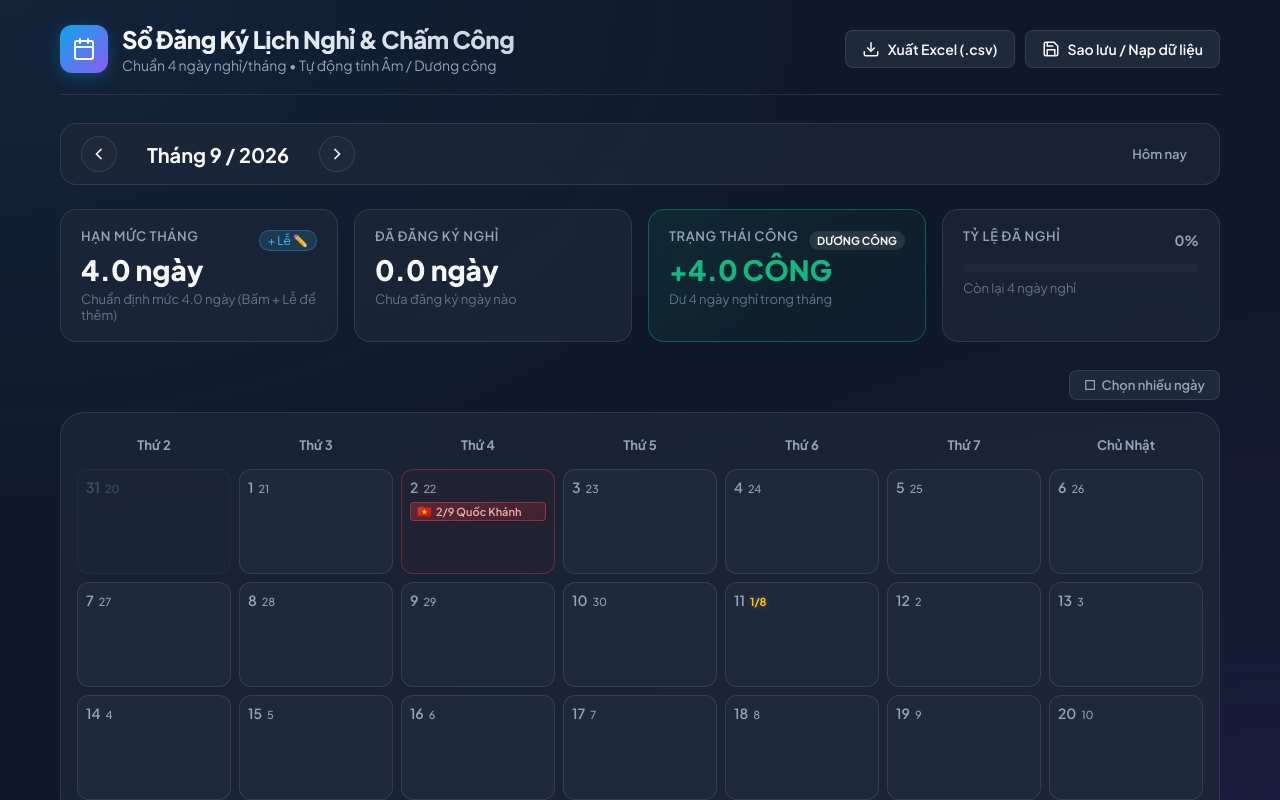
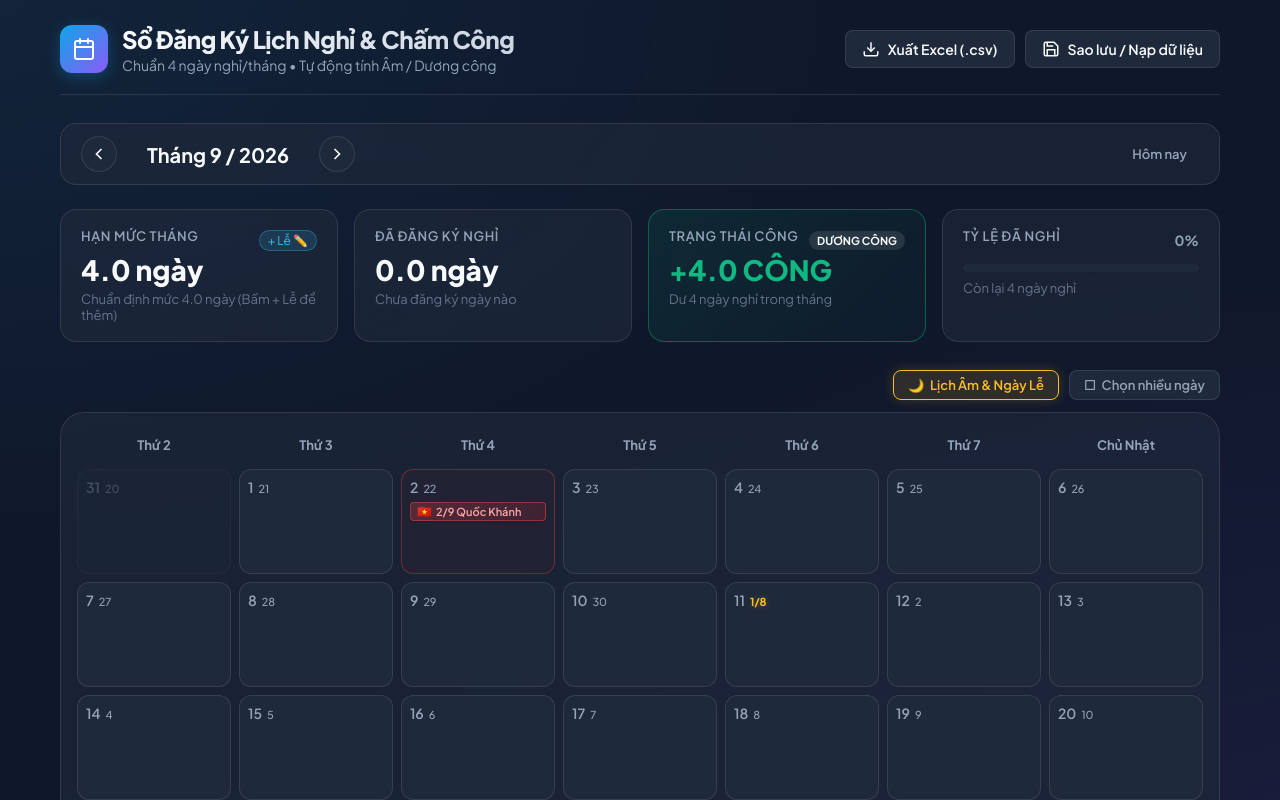
Before and after one commit to taidt1404/ChamCong, a React (Vite) app: page / in a window 1280 px wide. Shown: the top 800 px of the page. Built offline with nearby package versions, Linux system fonts and the light colour scheme.

Commit message:
feat: complete lunar calendar and Vietnam holidays display with toggle control

```diff
--- a/src/App.jsx
+++ b/src/App.jsx
@@ -39,6 +39,20 @@ export default function App() {
   // Multi-select states
   const [isMultiSelectMode, setIsMultiSelectMode] = useState(false);
   const [selectedDates, setSelectedDates] = useState([]);
+
+  // Lunar calendar display toggle
+  const [showLunar, setShowLunar] = useState(() => {
+    const saved = localStorage.getItem('leave_planner_show_lunar');
+    return saved !== null ? saved === 'true' : true;
+  });
+
+  const handleToggleLunar = () => {
+    setShowLunar(prev => {
+      const next = !prev;
+      localStorage.setItem('leave_planner_show_lunar', String(next));
+      return next;
+    });
+  };
 
   // Month navigation handlers
   const handlePrevMonth = () => {
@@ -168,6 +182,16 @@ export default function App() {
       <div className="calendar-toolbar">
         <button
           type="button"
+          className={`btn-toggle-lunar ${showLunar ? 'active' : ''}`}
+          onClick={handleToggleLunar}
+          aria-label="Bật tắt Lịch Âm và Ngày Lễ"
+        >
+          <span>{showLunar ? '🌙' : '🌑'}</span>
+          <span>{showLunar ? 'Lịch Âm & Ngày Lễ' : 'Lịch Âm & Ngày Lễ (Tắt)'}</span>
+        </button>
+
+        <button
+          type="button"
           className={`btn-toggle-multi ${isMultiSelectMode ? 'active' : ''}`}
           onClick={handleToggleMultiSelect}
         >
@@ -210,6 +234,7 @@ export default function App() {
         isMultiSelect={isMultiSelectMode}
         selectedDates={selectedDates}
         onToggleDate={handleToggleDate}
+        showLunar={showLunar}
       />
 
       <div className="section-table">
```
Also changed, not shown: 2 other files (tests, documents, lock files or other folders).
